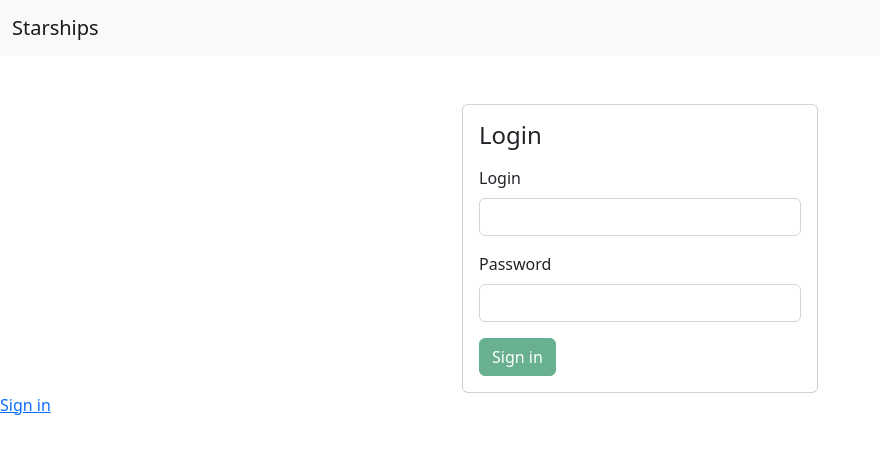
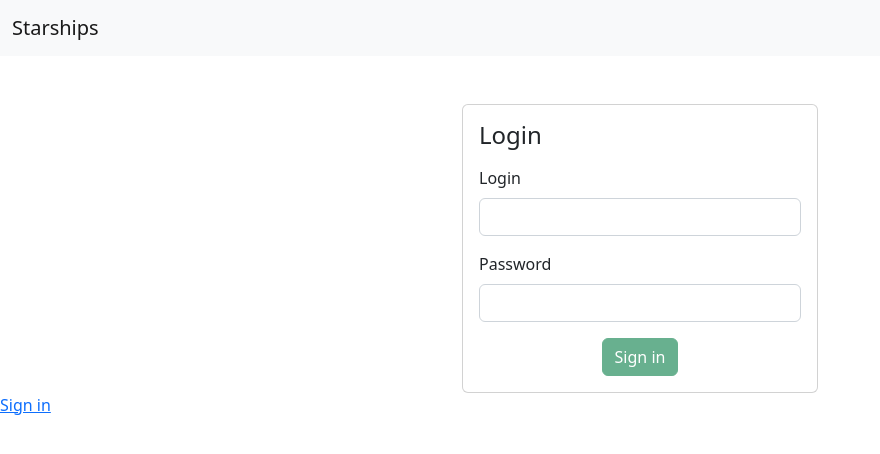
Before and after one commit to sboursault/starships, an Angular app in the folder starships-angular/: page /sign-in in a window 1280 px wide. Shown: the top 454 px of the page, without its empty margins (0-880 px from the left). Built offline with nearby package versions, Linux system fonts and the light colour scheme.

Commit message:
angular : add sign service - WIP

```diff
--- a/starships-angular/src/app/app.component.ts
+++ b/starships-angular/src/app/app.component.ts
@@ -3,7 +3,6 @@ import { Component } from '@angular/core';
 @Component({
   selector: 'app-root',
   templateUrl: './app.component.html',
-  styleUrls: ['./app.component.scss']
 })
 export class AppComponent {
   title = 'starships-angular';
--- a/starships-angular/src/app/components/sign-in/sign-in.component.html
+++ b/starships-angular/src/app/components/sign-in/sign-in.component.html
@@ -11,7 +11,7 @@
 
               <div class="form-group">
                 <label for="login" class="form-label">Login</label>
-                <input type="text" class="form-control" id="login" required [(ngModel)]="model.login" name="login"
+                <input type="text" class="form-control" id="login" required [(ngModel)]="model.username" name="login"
                   #login="ngModel">
                 <div [hidden]="login.valid || login.pristine" class="alert alert-danger">
                   Login is required
@@ -27,7 +27,7 @@
                 </div>
               </div>
 
-              <div class="form-group">
+              <div class="form-actions">
                 <button type="submit" class="btn btn-success" [disabled]="!signInForm.form.valid">Sign in</button>
               </div>
 
--- a/starships-angular/src/app/components/sign-in/sign-in.component.ts
+++ b/starships-angular/src/app/components/sign-in/sign-in.component.ts
@@ -24,11 +24,7 @@ export class SignInComponent {
 
   model = new User('', '');
 
-  submitted = false;
-
-  onSubmit() { this.submitted = true; }
-
-  //signIn() {
-  //  this.authService.signIn(this.signinForm.value);
-  //}
+  onSubmit() {
+    this.authService.signIn(this.model);
+  }
 }
--- a/starships-angular/src/app/models/user.ts
+++ b/starships-angular/src/app/models/user.ts
@@ -15,7 +15,7 @@
 export class User {
 
   constructor(
-    public login: string,
+    public username: string,
     public password: string,
   ) {  }
 
--- a/starships-angular/src/app/services/auth.service.ts
+++ b/starships-angular/src/app/services/auth.service.ts
@@ -13,16 +13,16 @@ import { User } from '../models/user'
 export class AuthService {
 
   currentUser = '';
-  endpoint: string = 'http://localhost:4000/api';
 
   constructor(private http: HttpClient, public router: Router) { }
 
   signIn(user: User) {
     return this.http
-      .post<any>(`${this.endpoint}/signin`, user)
+      .post<any>(`/api/authorize`, user)
       .subscribe((res: any) => {
-        this.currentUser = user.login
+        this.currentUser = user.username
         localStorage.setItem('access_token', res.token);
+        console.log(`welcome ${this.currentUser}`)
         //this.router.navigate(['user-profile/' + res.msg._id]);
       });
   }
--- a/starships-angular/src/styles.scss
+++ b/starships-angular/src/styles.scss
@@ -1,8 +1,12 @@
 /* You can add global styles to this file, and also import other style files */
 
 
-.form-group {
+.form-group, .form-actions {
     margin-top: 1rem;
+}
+
+.form-actions {
+    text-align: center;
 }
 
 .ng-valid[required],
```
Also changed, not shown: starships-angular/src/app/app.component.scss (deleted), 2 other files (tests, documents, lock files or other folders).
